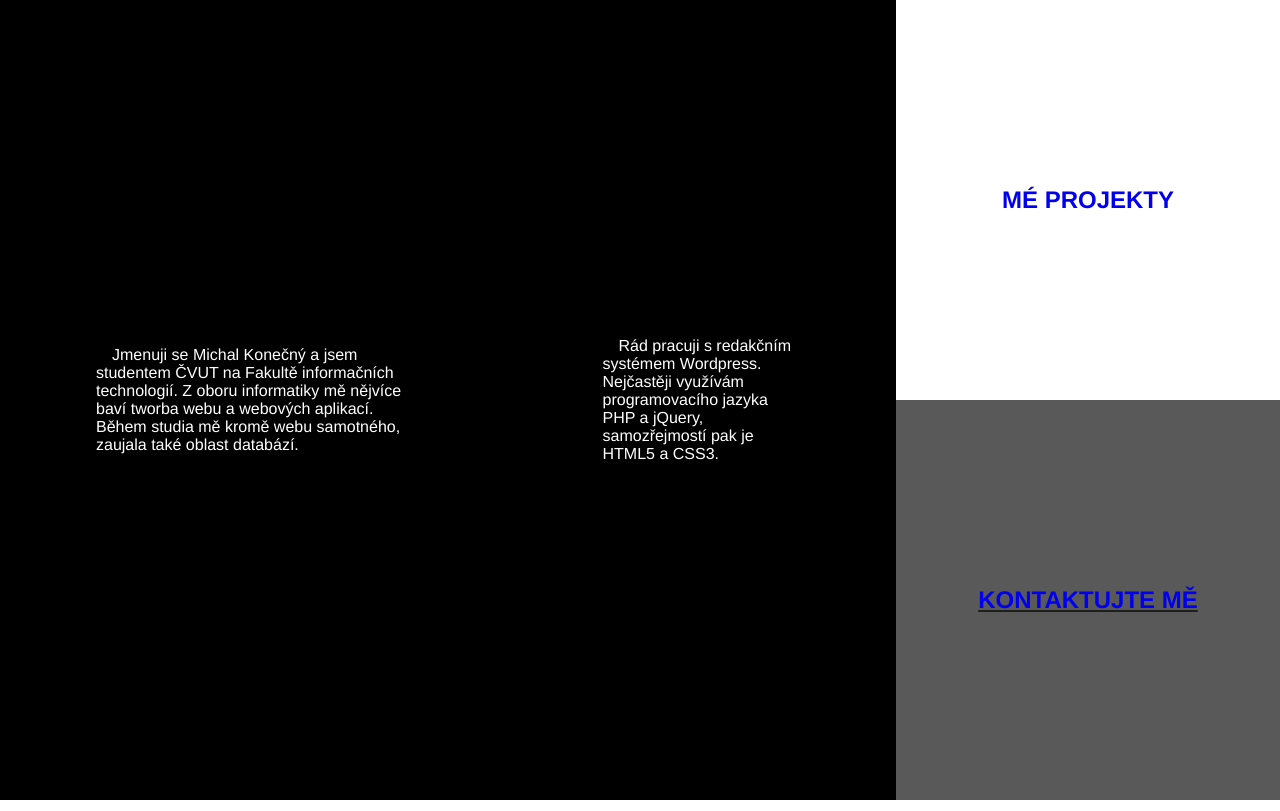
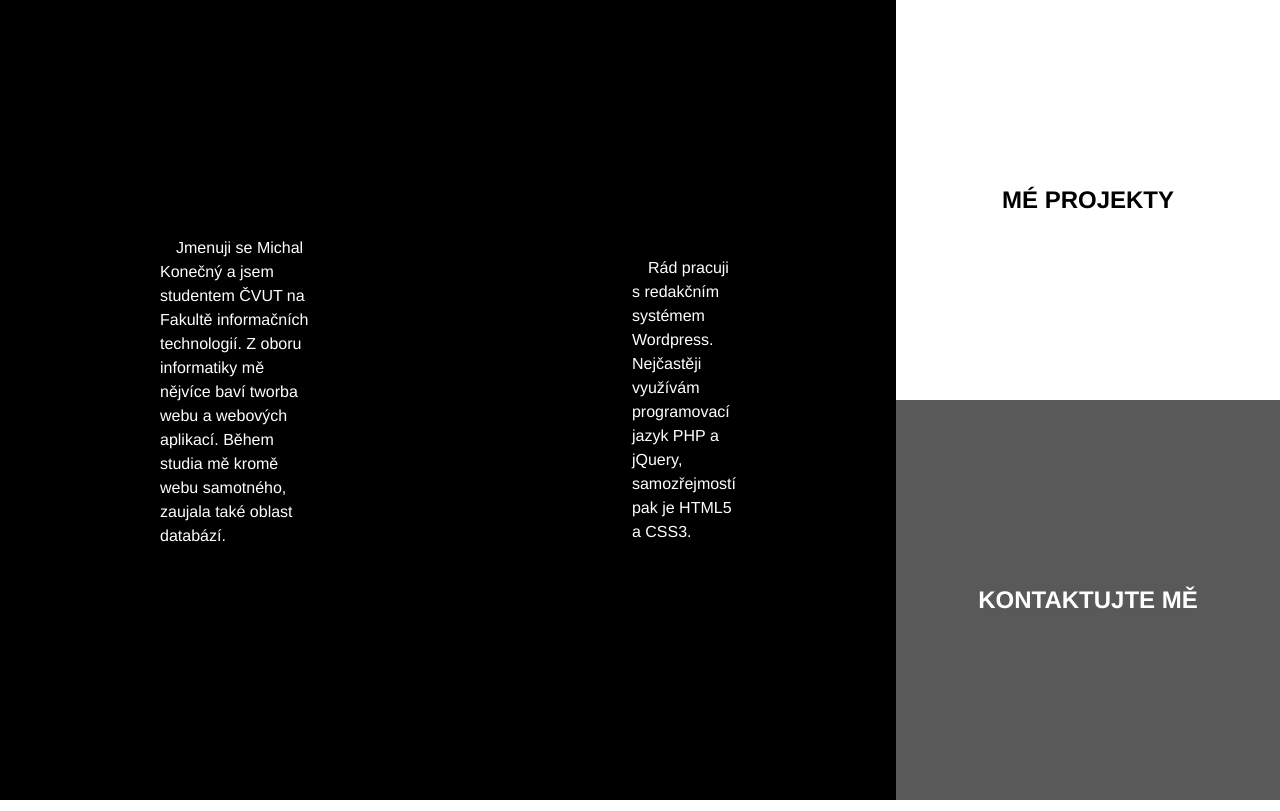
Before and after one commit to konmike/konmike.github.io, a PHP site: page / in a window 1280 px wide. Shown: the top 811 px of the page. Run offline with PHP 8.4, Linux system fonts and the light colour scheme.

Commit message:
Pridan odkaz na jquery, drobne detaily

```diff
--- a/index.html
+++ b/index.html
@@ -4,6 +4,7 @@
     <meta charset="UTF-8">
     <title>Michal Konečný</title>
     <link rel="stylesheet" type="text/css" href="style.css">
+    <script src="https://ajax.googleapis.com/ajax/libs/jquery/3.4.0/jquery.min.js"></script>
     <script src="script.js"></script>
 </head>
 <body>
@@ -17,7 +18,7 @@
                 </p>
                 <p>
                    Rád pracuji s redakčním systémem Wordpress. Nejčastěji využívám
-                   programovacího jazyka PHP a jQuery, samozřejmostí pak je HTML5 a CSS3.
+                   programovací jazyk PHP a jQuery, samozřejmostí pak je HTML5 a CSS3.
                 </p>
             </div>
             <div>
--- a/style.css
+++ b/style.css
@@ -47,11 +47,13 @@ article div a.tlacitko{
 }
 
 article div:last-child a.tlacitko{
-    text-decoration: underline rgba(0,0,0,.65);
+    text-decoration: underline rgb(88,88,88);
+    color: #fff;
 }
 
 article div:nth-child(2) a.tlacitko{
     text-decoration: underline white;
+    color: #000;
 }
 
 article div:hover a.tlacitko{
@@ -77,5 +79,10 @@ article:first-child div:last-child{
 
 article div p{
     text-indent: 1rem;
-    margin: 6rem;
+    margin: 0 10rem;
+    line-height: 1.5rem;
 }
+
+article div p:first-child{
+    margin-bottom: 1rem;
+}
```
